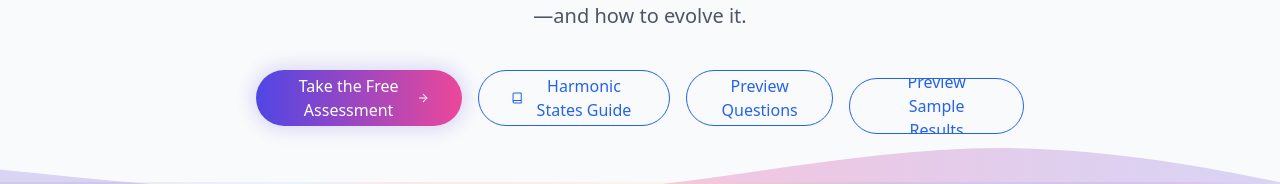
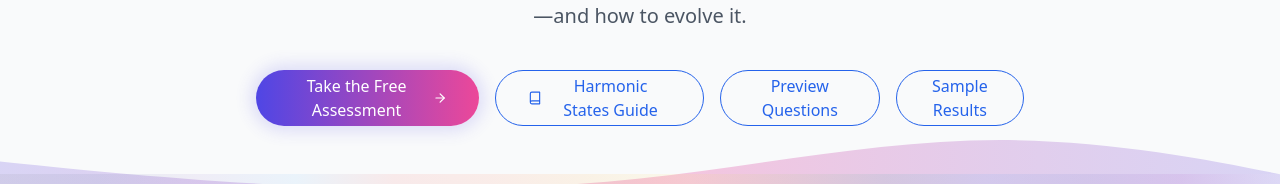
Before and after one commit to patrickbolt3/emotion1, a React (Vite) app: page / in a window 1280 px wide. Shown: the part 318-502 px from the top of the page. Built offline with nearby package versions, Linux system fonts and the light colour scheme; no server answers.

Commit message:
Fix Preview Sample Results button text

```diff
--- a/src/pages/LandingPage.tsx
+++ b/src/pages/LandingPage.tsx
@@ -147,8 +147,8 @@ const LandingPage: React.FC = () => {
                 </Button>
               </Link>
               <Link to="/results-preview">
-                <Button size="xl" variant="outline" rounded="full" className="px-8 py-4">
-                  Preview Sample Results
+                <Button size="xl" variant="outline" rounded="full" className="px-6 py-4">
+                  Sample Results
                 </Button>
               </Link>
             </motion.div>
@@ -577,8 +577,8 @@ const LandingPage: React.FC = () => {
                 </Button>
               </Link>
               <Link to="/results-preview">
-                <Button variant="outline" className="text-white border-white hover:bg-white/10 rounded-full px-8 py-3 font-medium">
-                  Preview Results
+                <Button variant="outline" className="text-white border-white hover:bg-white/10 rounded-full px-6 py-3 font-medium">
+                  Sample Results
                 </Button>
               </Link>
               <Link to="/login">
```
